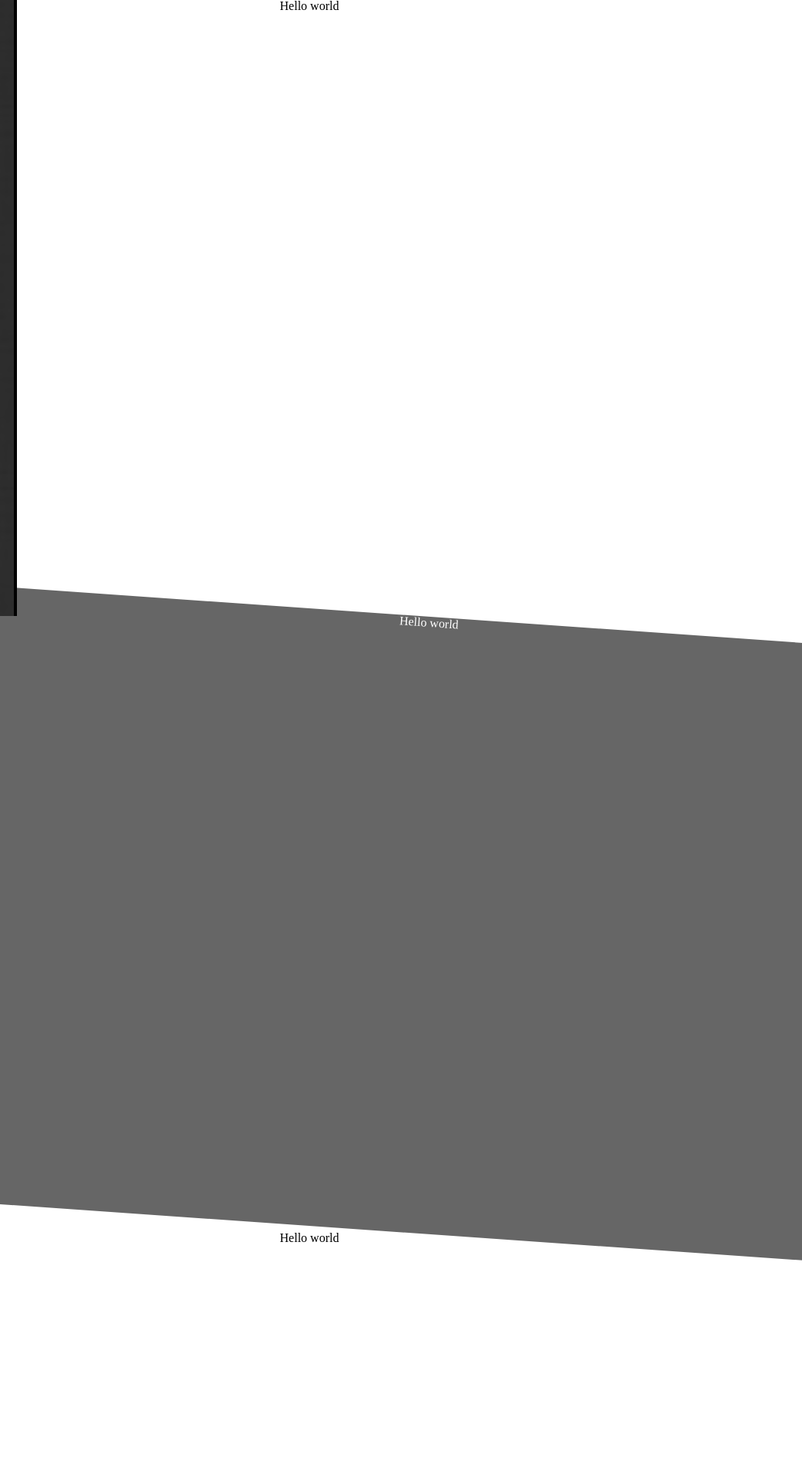
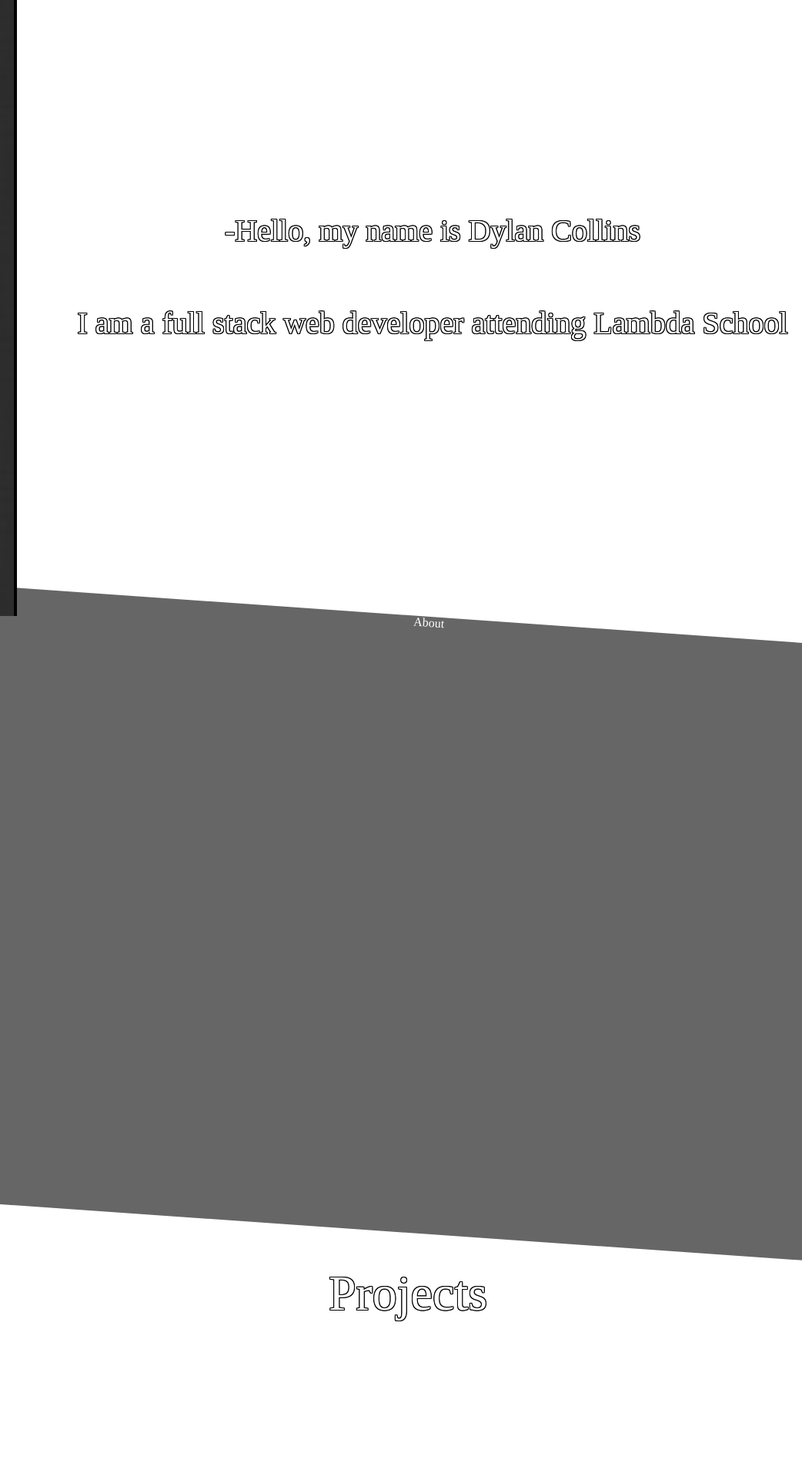
Before and after one commit to dylan17th/Peronsal-Project-, a plain HTML site: page index.html in a window 1280 px wide. Shown: the top 1900 px of the page at 77% size, 238-1280 px from the left. Drawn offline with Linux system fonts and the light colour scheme.

Commit message:
put in some headers for web page

```diff
--- a/index.html
+++ b/index.html
@@ -26,13 +26,16 @@
         </div>
     </div>
     <div  id='home'>
-            <h1>Hello world</h1>
+            <h1>-Hello, my name is Dylan Collins</h1>
+            <h2>I am a full stack web developer attending Lambda School</h2>
     </div>
     <div id="about">
-            <h1>Hello world</h1>
+            <h1>About</h1>
     </div>
     <div id='projects'>
-            <h1>Hello world</h1>
+        <div>
+            <h1>Projects</h1>
+        </div>
     </div>
     <div id='contact'>
             <h1>Hello world</h1>
--- a/styles/style.css
+++ b/styles/style.css
@@ -146,6 +146,9 @@ a{
     height:100vh;
     width:100vw;
     text-align: center;
+    display: flex;
+    flex-direction: column;
+    margin-left: 20vh;
 }
 
 #about{
@@ -162,7 +165,20 @@ a{
 #projects{
     background-color: white;
     height: 100vh;
-    width:vw;
+    width:80vw;
+    text-align: center;
+    margin-right: 1rem;
+    margin-left: 20vw;
+    display: flex;
+    justify-content: center;
+}
+#projects h1{
+    text-shadow: -1px -1px 0 #000, 1px 1px 0 #000, 0 -1px 0 #000,
+	0 1px 0 #000, 1px -1px 0 #000, -1px 1px 0 #000, 1px 0 0 #000,
+    -1px 0 0 #000;
+    color:white;
+    font-size: 4rem;
+    margin-top: 3rem;
     text-align: center;
 }
 #contact{
@@ -175,3 +191,20 @@ a{
     color:white;
     text-align: center;
 }
+
+#home h1{
+    text-shadow: -1px -1px 0 #000, 1px 1px 0 #000, 0 -1px 0 #000,
+	0 1px 0 #000, 1px -1px 0 #000, -1px 1px 0 #000, 1px 0 0 #000,
+    -1px 0 0 #000;
+    color:white;
+    font-size: 2.5rem;
+    padding-top:35vh;
+}
+#home h2{
+    text-shadow: -1px -1px 0 #000, 1px 1px 0 #000, 0 -1px 0 #000,
+	0 1px 0 #000, 1px -1px 0 #000, -1px 1px 0 #000, 1px 0 0 #000,
+    -1px 0 0 #000;
+    color:white;
+    font-size: 2.5rem;
+    padding-top:5rem;
+}
```
